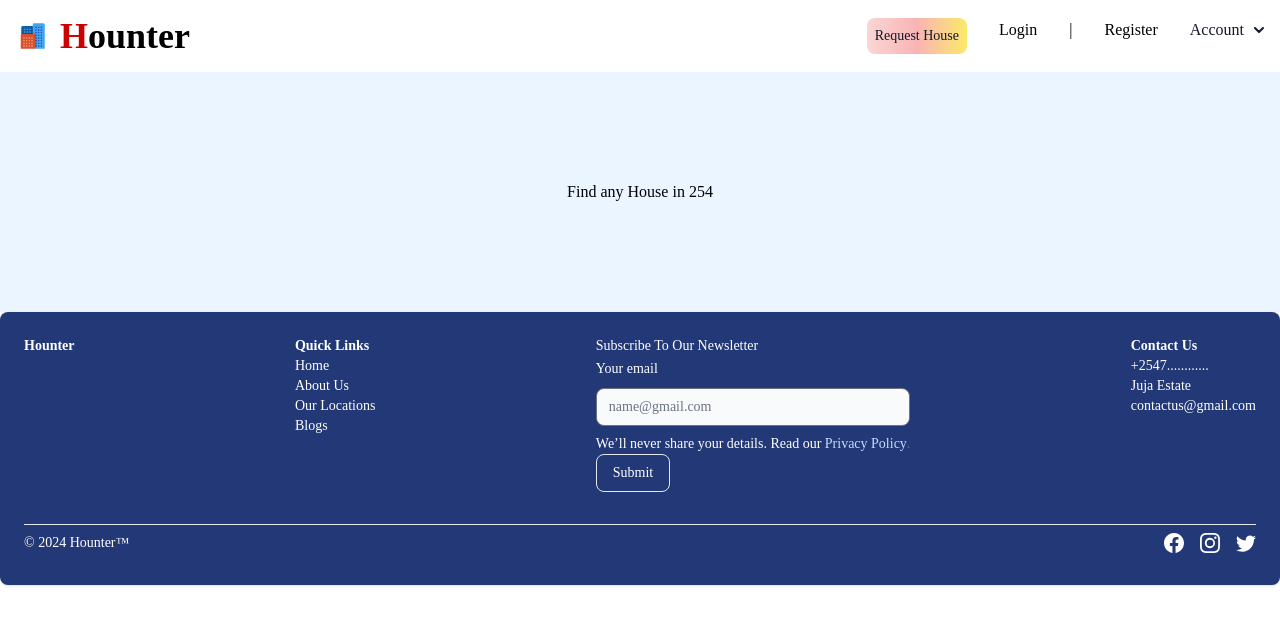
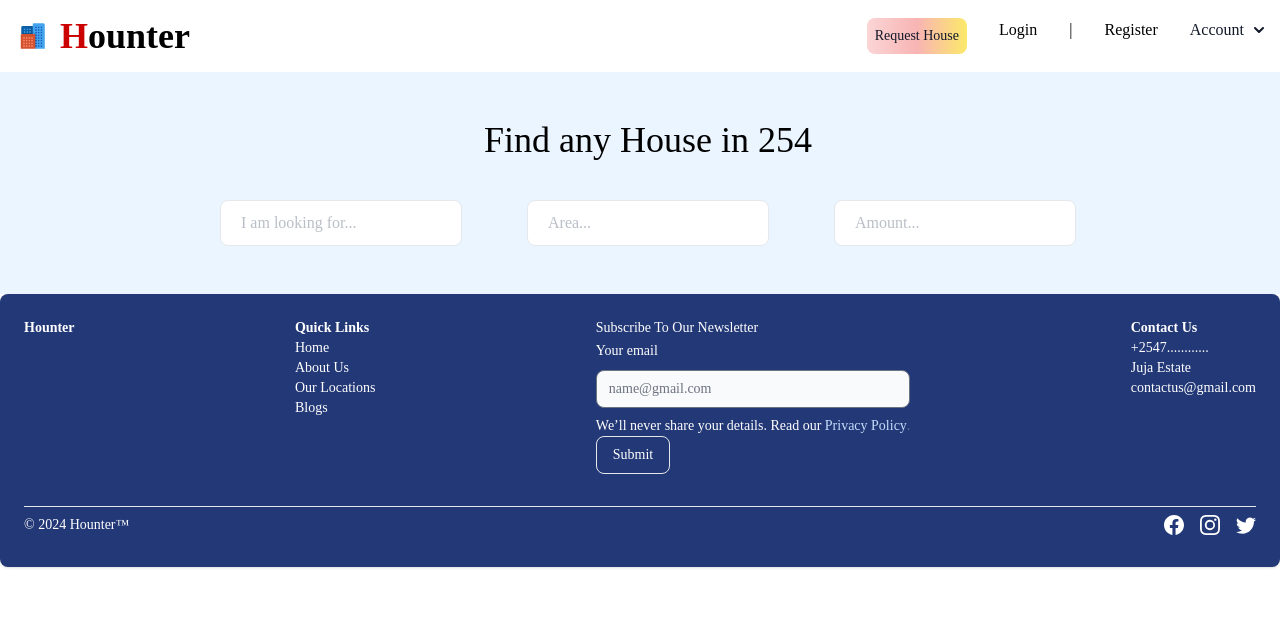
Before and after one commit to dicksonguantai/Hounter, a React (Vite) app in the folder Hounter/: page / in a window 1280 px wide. Shown: the top 624 px of the page. Built offline with nearby package versions, Linux system fonts and the light colour scheme.

Commit message:
search section three fields

```diff
--- a/Hounter/src/Components/SearchBar/SearchBar.jsx
+++ b/Hounter/src/Components/SearchBar/SearchBar.jsx
@@ -1,8 +1,22 @@
 import "./searchbar.css";
+
 export default function SearchBar() {
   return (
-    <div className="flex h-60 w-auto bg-blue-50">
-      <p className="m-auto">Find any House in 254</p>
+    <div className="flex flex-col md:flex-row md:w-auto bg-blue-50 p-4 text-center">
+      <div className="md:w-3/4 md:pl-4 md:m-auto">
+        <p className="md:text-4xl text-xl md:m-8">Find any House in 254</p>
+        <div className="flex flex-col md:flex-row md:justify-between md:items-center  md:m-8">
+          <div className="md:mr-2">
+            <input type="email" placeholder="I am looking for..." className="mt-2 w-3/4 md:w-full placeholder-gray-400/70 rounded-lg border border-gray-200 bg-white px-5 py-2.5 text-gray-700 focus:border-blue-400 focus:outline-none focus:ring focus:ring-blue-300 focus:ring-opacity-40 dark:border-gray-600 dark:bg-gray-900 dark:text-gray-300 dark:focus:border-blue-300" />
+          </div>
+          <div className="md:mr-2 mt-3 md:mt-0">
+            <input type="password" placeholder="Area..." className="mt-2 w-3/4 md:w-full placeholder-gray-400/70 rounded-lg border border-gray-200 bg-white px-5 py-2.5 text-gray-700 focus:border-blue-400 focus:outline-none focus:ring focus:ring-blue-300 focus:ring-opacity-40 dark:border-gray-600 dark:bg-gray-900 dark:text-gray-300 dark:focus:border-blue-300" />
+          </div>
+          <div>
+            <input type="password" placeholder="Amount..." className="mt-2 w-3/4 md:w-full placeholder-gray-400/70 rounded-lg border border-gray-200 bg-white px-5 py-2.5 text-gray-700 focus:border-blue-400 focus:outline-none focus:ring focus:ring-blue-300 focus:ring-opacity-40 dark:border-gray-600 dark:bg-gray-900 dark:text-gray-300 dark:focus:border-blue-300" />
+          </div>
+        </div>
+      </div>
     </div>
   );
 }
```
